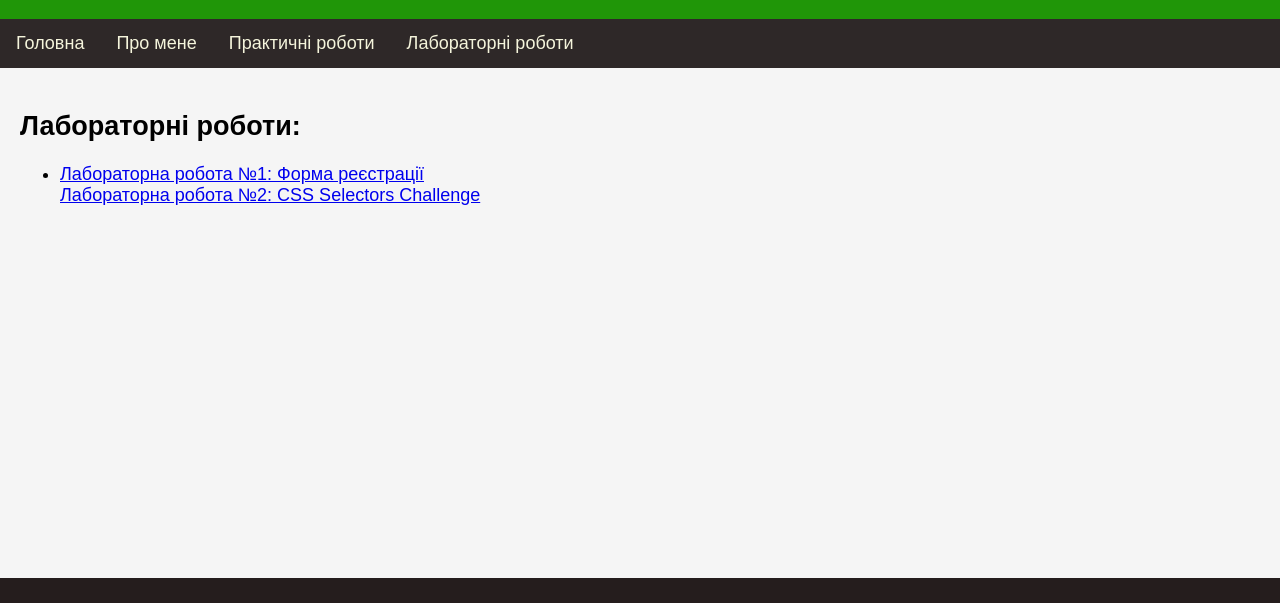
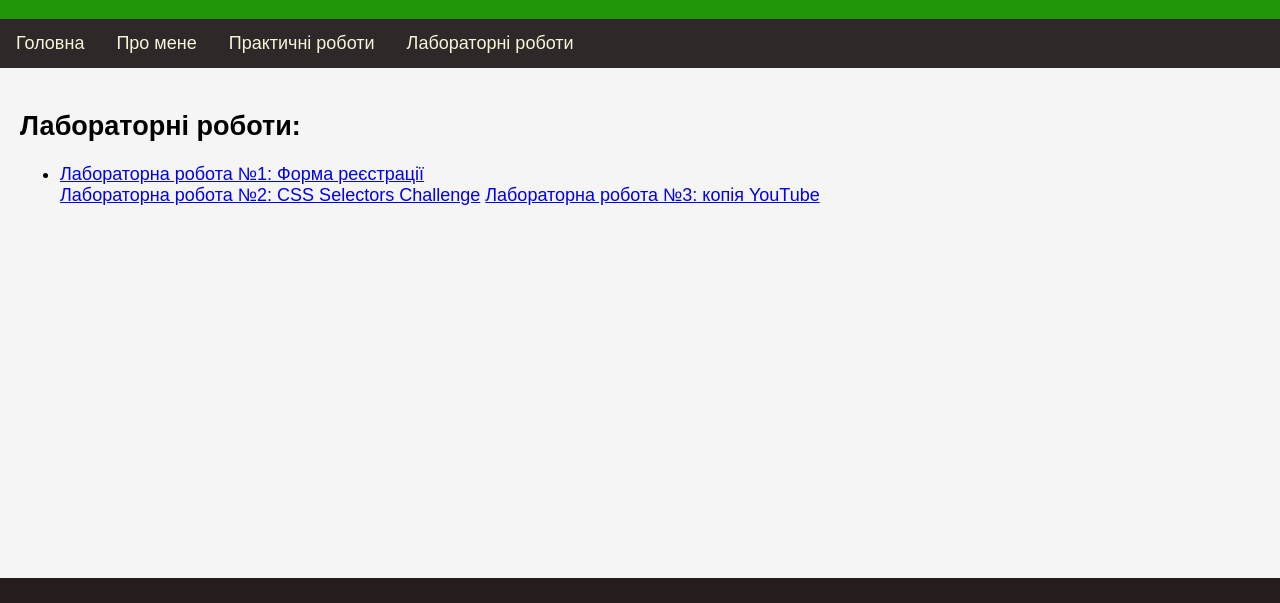
Before and after one commit to xXxChaosx/Portfolio-site-html, a plain HTML site: page labs.html in a window 1280 px wide. Shown: the part 103-706 px from the top of the page. Drawn offline with Linux system fonts and the light colour scheme.

Commit message:
Update labs.html

```diff
--- a/labs.html
+++ b/labs.html
@@ -34,6 +34,7 @@
                     <a href="https://xxxchaosx.github.io/Site-register/">Лабораторна робота №1: Форма реєстрації</a>
                     <br>
                     <a href="https://xxxchaosx.github.io/Lab2/">Лабораторна робота №2: CSS Selectors Challenge</a>
+                    <a href="https://xxxchaosx.github.io/Copy_of_YouTube/">Лабораторна робота №3: копія YouTube</a>
                 </li>
             </ul>
         </section>
```
